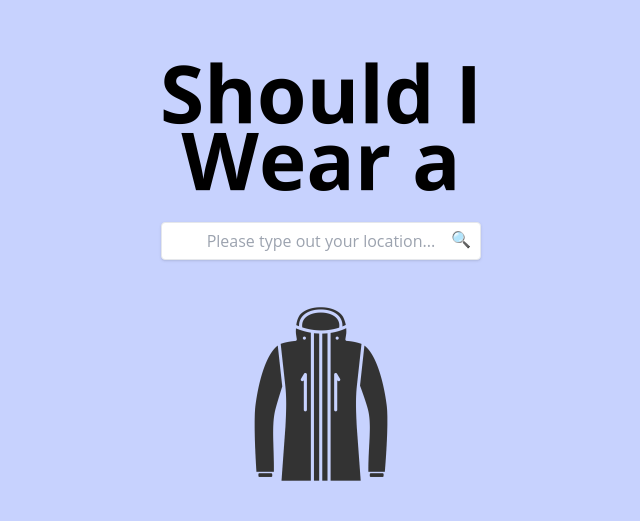
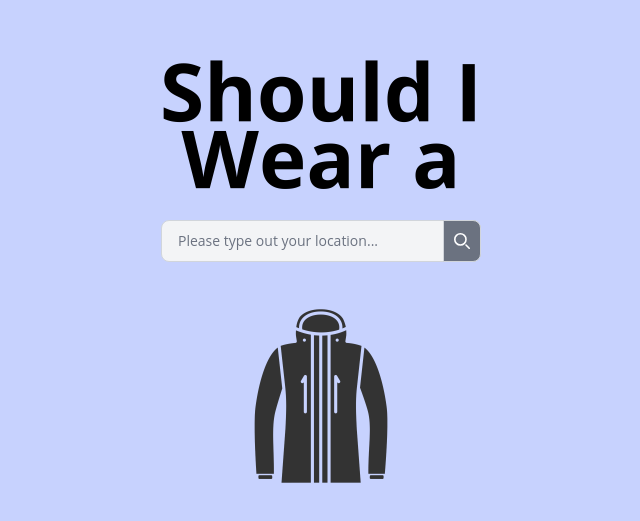
Before and after one commit to JackBoyle1/weather_app, a Nuxt app: page / in a window 1280 px wide. Shown: the part 137-658 px from the top of the page, without its empty margins (319-959 px from the left). Built offline with nearby package versions, Linux system fonts and the light colour scheme.

Commit message:
Update searchbar css

```diff
--- a/components/Location.vue
+++ b/components/Location.vue
@@ -1,18 +1,49 @@
 <template>
   <div>
     <div class="input-container">
-      <img src="@/assets/img/should_i_wear.png"/>
+      <img src="@/assets/img/should_i_wear.png" />
+      <div class="flex">
+        <label
+          for="search-dropdown"
+          class="mb-2 text-sm font-medium text-gray-900 sr-only dark:text-white"
+          >Your Email</label
+        >
+        <div class="relative w-full">
           <input
+            id="location"
             v-model="localLocation"
             @input="updateParentLocation"
             @keydown.enter="submitSearch"
-        class="shadow appearance-none border rounded w-full text-center py-2 px-3 text-gray-700 leading-tight focus:outline-none focus:shadow-outline"
-        id="location"
-        type="text"
+            type="search"
+            class="block w-full px-4 py-2.5 text-sm text-gray-900 placeholder-gray-500 bg-gray-100 border border-gray-300 rounded-lg focus:outline-none focus:ring-2 focus:ring-gray-500 dark:bg-gray-800 dark:border-gray-600 dark:placeholder-gray-400 dark:text-white dark:focus:ring-gray-800"
             placeholder="Please type out your location..."
+            required
           />
-      <span class="search-icon pb-12" @click="submitSearch">&#128269;</span>
-      <img class="pt-11" src="@/assets/img/coat.png"/>
+          <button
+            @click="submitSearch"
+            type="submit"
+            class="absolute top-0 end-0 p-2.5 text-sm font-medium h-full text-white bg-gray-500 rounded-e-lg border border-gray-300 hover:bg-black focus:ring-4 focus:outline-none focus:ring-gray-300 dark:bg-gray-600 dark:hover:bg-gray-700 dark:focus:ring-gray-800"
+          >
+            <svg
+              class="w-4 h-4"
+              aria-hidden="true"
+              xmlns="http://www.w3.org/2000/svg"
+              fill="none"
+              viewBox="0 0 20 20"
+            >
+              <path
+                stroke="currentColor"
+                stroke-linecap="round"
+                stroke-linejoin="round"
+                stroke-width="2"
+                d="m19 19-4-4m0-7A7 7 0 1 1 1 8a7 7 0 0 1 14 0Z"
+              />
+            </svg>
+            <span class="sr-only">Search</span>
+          </button>
+        </div>
+      </div>
+      <img class="pt-11" src="@/assets/img/coat.png" />
     </div>
   </div>
 </template>
@@ -36,7 +67,7 @@ export default {
     },
     submitSearch() {
       this.$emit("submitSearch");
-    }
+    },
   },
 };
 </script>
```
Lines whose indentation alone changed are shown as unchanged.
